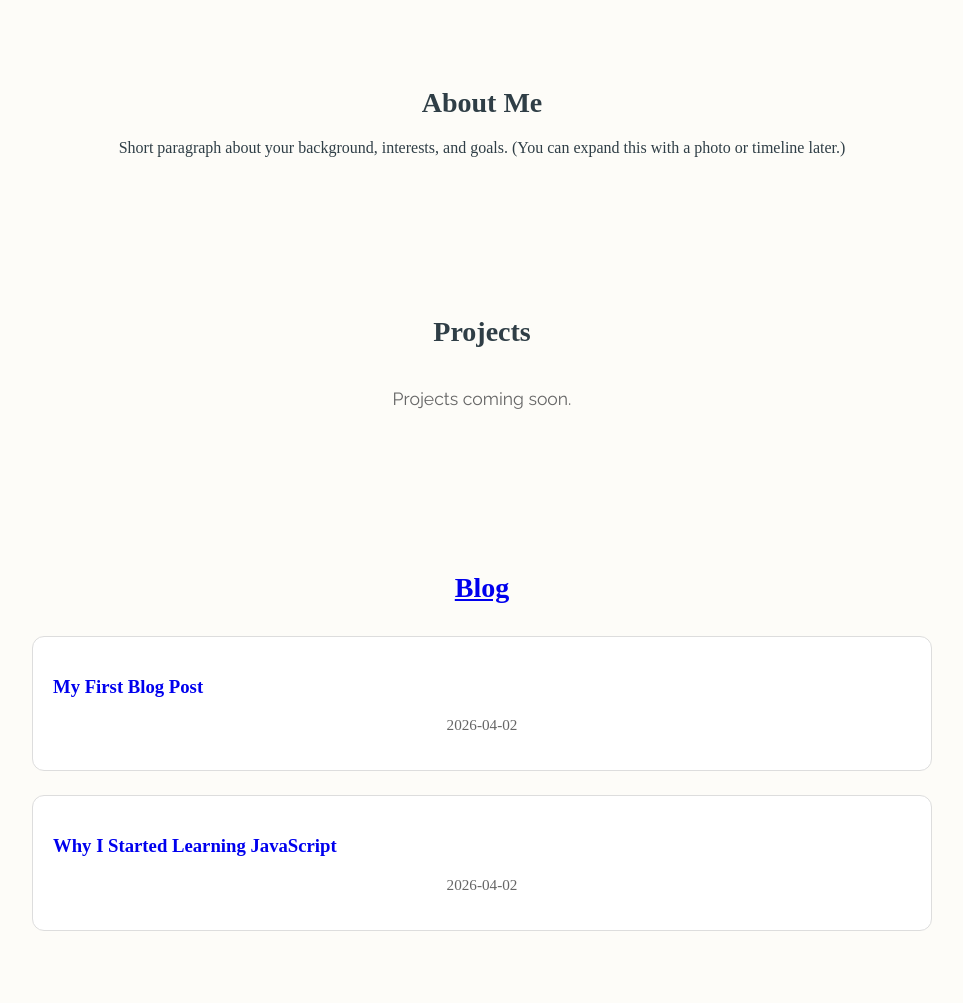
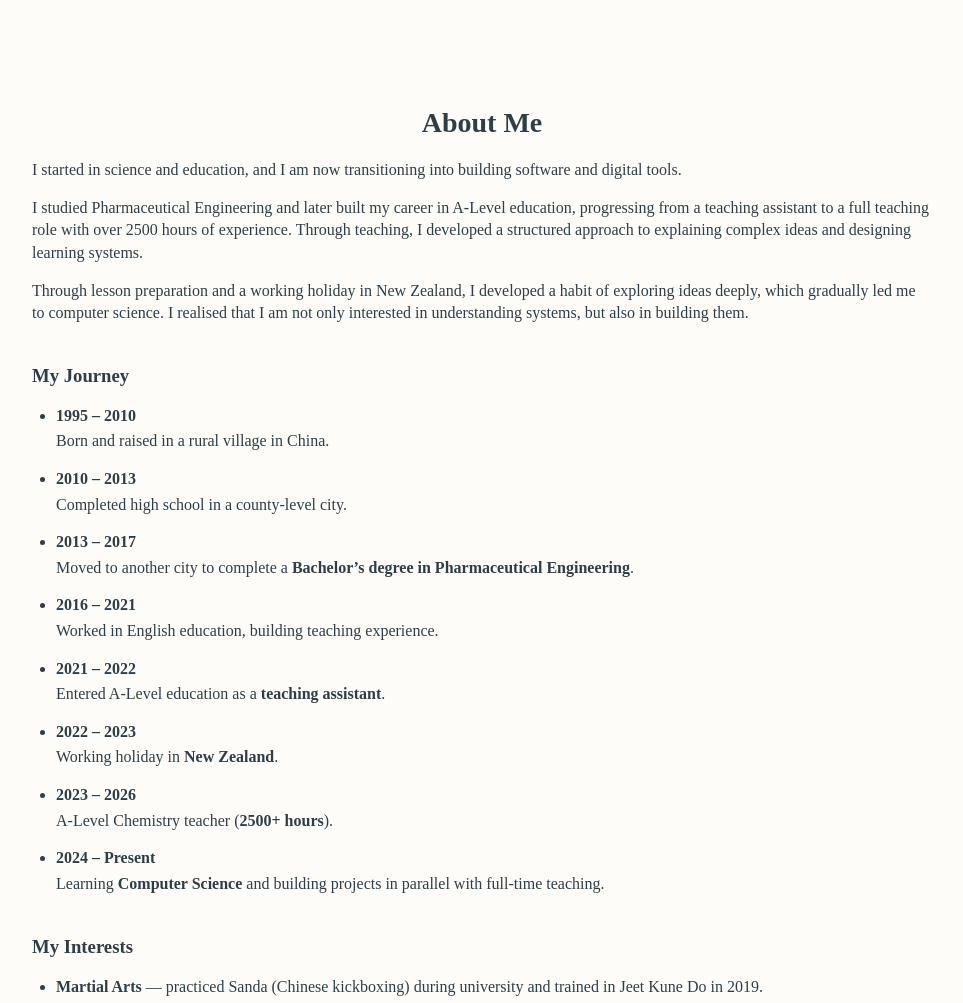
Before and after one commit to hermanjun/jun-portfolio, a plain HTML site: page index.html in a window 1280 px wide. Shown: the part 530-1533 px from the top of the page, without its empty margins (158-1121 px from the left). Drawn offline with Linux system fonts and the light colour scheme; a web font is replaced by a local one.

Commit message:
feat: add detailed about me section to homepage

```diff
--- a/index.html
+++ b/index.html
@@ -44,10 +44,64 @@
       </div>
 
       <!-- 🔸 About Section -->
-      <section class="about" id="about">
-        <h2>About Me</h2>
-        <p>Short paragraph about your background, interests, and goals. (You can expand this with a photo or timeline later.)</p>
-      </section>
+<section class="about" id="about">
+  <h2>About Me</h2>
+
+  <p>
+    I started in science and education, and I am now transitioning into building software and digital tools.
+  </p>
+
+  <p>
+    I studied Pharmaceutical Engineering and later built my career in A-Level education, progressing from a teaching assistant to a full teaching role with over 2500 hours of experience. Through teaching, I developed a structured approach to explaining complex ideas and designing learning systems.
+  </p>
+
+  <p>
+    Through lesson preparation and a working holiday in New Zealand, I developed a habit of exploring ideas deeply, which gradually led me to computer science. I realised that I am not only interested in understanding systems, but also in building them.
+  </p>
+
+  <h3>My Journey</h3>
+  <ul class="journey-list">
+    <li>
+      <strong>1995 – 2010</strong><br>
+      Born and raised in a rural village in China.
+    </li>
+    <li>
+      <strong>2010 – 2013</strong><br>
+      Completed high school in a county-level city.
+    </li>
+    <li>
+      <strong>2013 – 2017</strong><br>
+      Moved to another city to complete a <strong>Bachelor’s degree in Pharmaceutical Engineering</strong>.
+    </li>
+    <li>
+      <strong>2016 – 2021</strong><br>
+      Worked in English education, building teaching experience.
+    </li>
+    <li>
+      <strong>2021 – 2022</strong><br>
+      Entered A-Level education as a <strong>teaching assistant</strong>.
+    </li>
+    <li>
+      <strong>2022 – 2023</strong><br>
+      Working holiday in <strong>New Zealand</strong>.
+    </li>
+    <li>
+      <strong>2023 – 2026</strong><br>
+      A-Level Chemistry teacher (<strong>2500+ hours</strong>).
+    </li>
+    <li>
+      <strong>2024 – Present</strong><br>
+      Learning <strong>Computer Science</strong> and building projects in parallel with full-time teaching.
+    </li>
+  </ul>
+
+  <h3>My Interests</h3>
+  <ul class="interests-list">
+    <li>
+      <strong>Martial Arts</strong> — practiced Sanda (Chinese kickboxing) during university and trained in Jeet Kune Do in 2019.
+    </li>
+  </ul>
+</section>
 
       <!-- 🔸 Projects Section -->
       <section class="projects" id="projects">
--- a/styles.css
+++ b/styles.css
@@ -198,6 +198,43 @@ h2 {
   font-size: 18px;
 }
 
+
+/* ====== About Section ====== */
+.about {
+  max-width: 900px;
+  margin: 0 auto;
+  padding: 80px 20px;
+}
+
+.about h2 {
+  text-align: center;
+  margin-bottom: 20px;
+}
+
+.about p {
+  text-align: left;
+  line-height: 1.4;
+  margin-bottom: 16px;
+}
+
+.about h3 {
+  margin-top: 40px;
+  margin-bottom: 16px;
+  text-align: left;
+}
+
+.about ul {
+  padding-left: 24px;
+  margin: 0;
+}
+
+.about li {
+  margin-bottom: 12px;
+  line-height: 1.6;
+}
+
+
+
 /* ====== Projects Section ====== */
 .projects-grid {
   display: grid;
```
